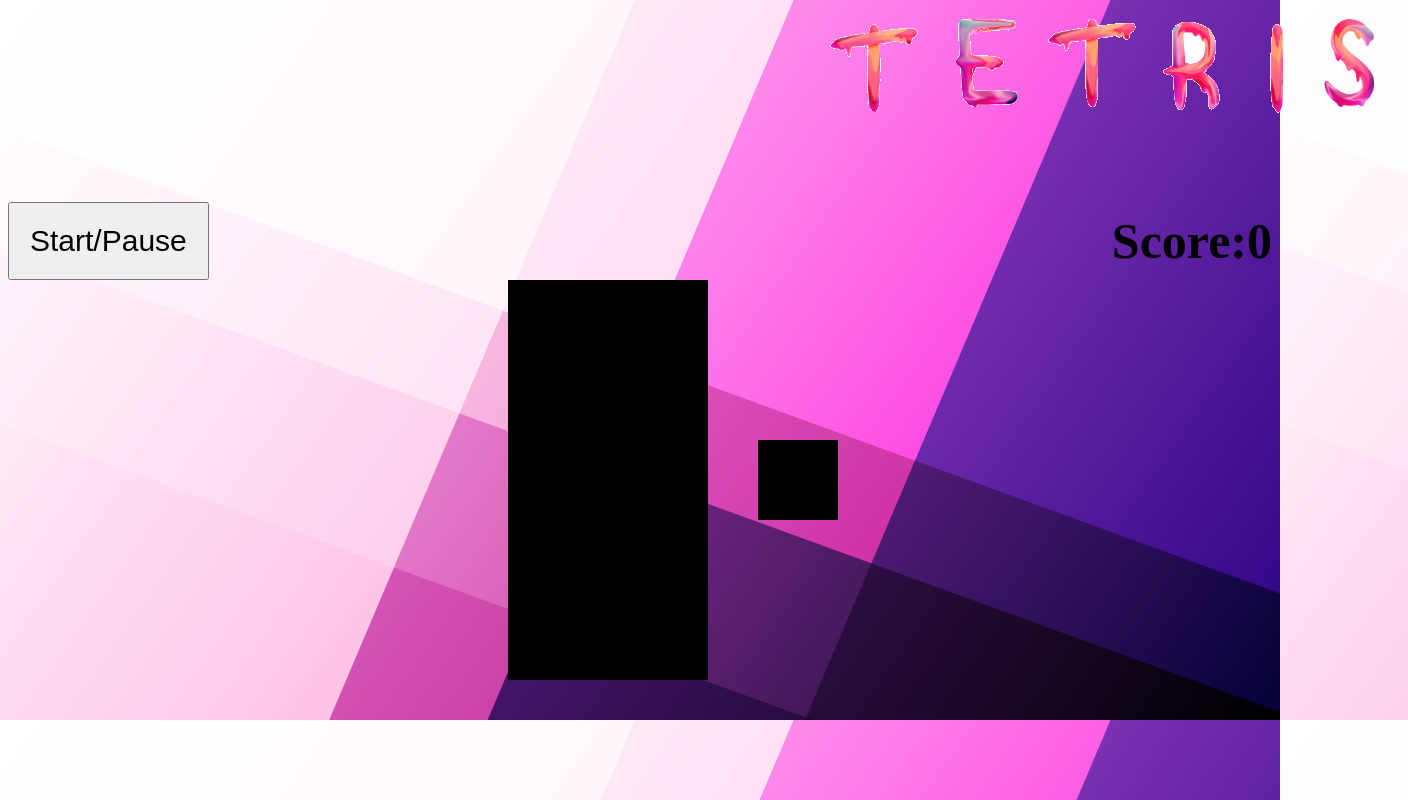
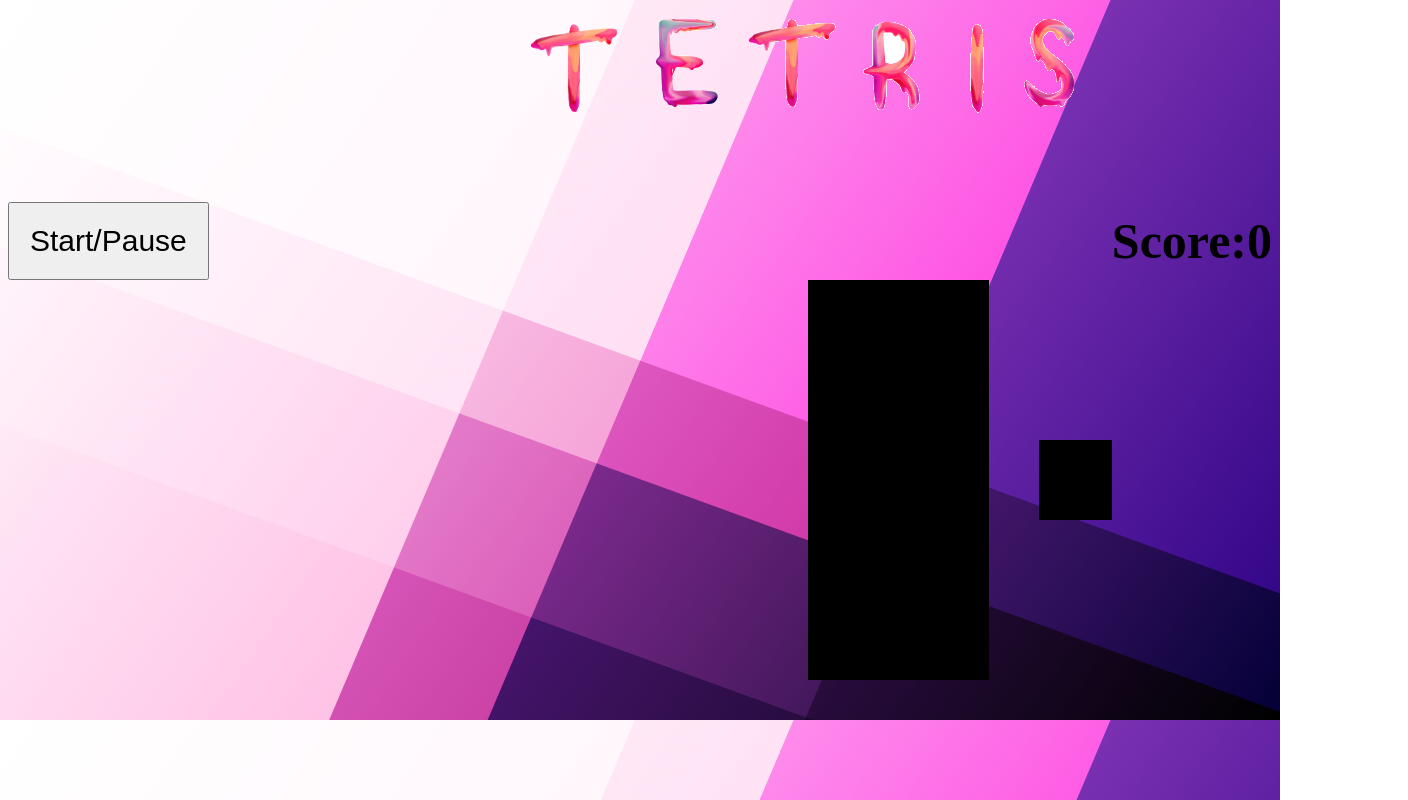
Before and after one commit to Saranya54/tetris, a plain HTML site: page index.html in a window 1280 px wide. Shown: the whole page, 1408 px wide, since content can reach past the window. Drawn offline with Linux system fonts and the light colour scheme.

Commit message:
Update index.html

```diff
--- a/index.html
+++ b/index.html
@@ -8,12 +8,12 @@
   </head>
   <body>
      <div class="heading" >
-         <img src="header.png"  style="margin-left: 800px;">
+         <img src="header.png"  style="margin-left: 500px;">
      </div>
     <h3 style="font-size: 50px; float: right; margin-top: 90px;">Score:<span id="score">0</span></h3>
     <button id="start-button" style="padding: 20px; font-size: 30px; margin-top: 80px;"> Start/Pause</button>
 
-    <div class="container" style="margin-left: 500px; margin-bottom: 40px;">
+    <div class="container" style="margin-left: 800px; margin-bottom: 40px;">
       <div class="grid">
         <div></div>
         <div></div>
```
